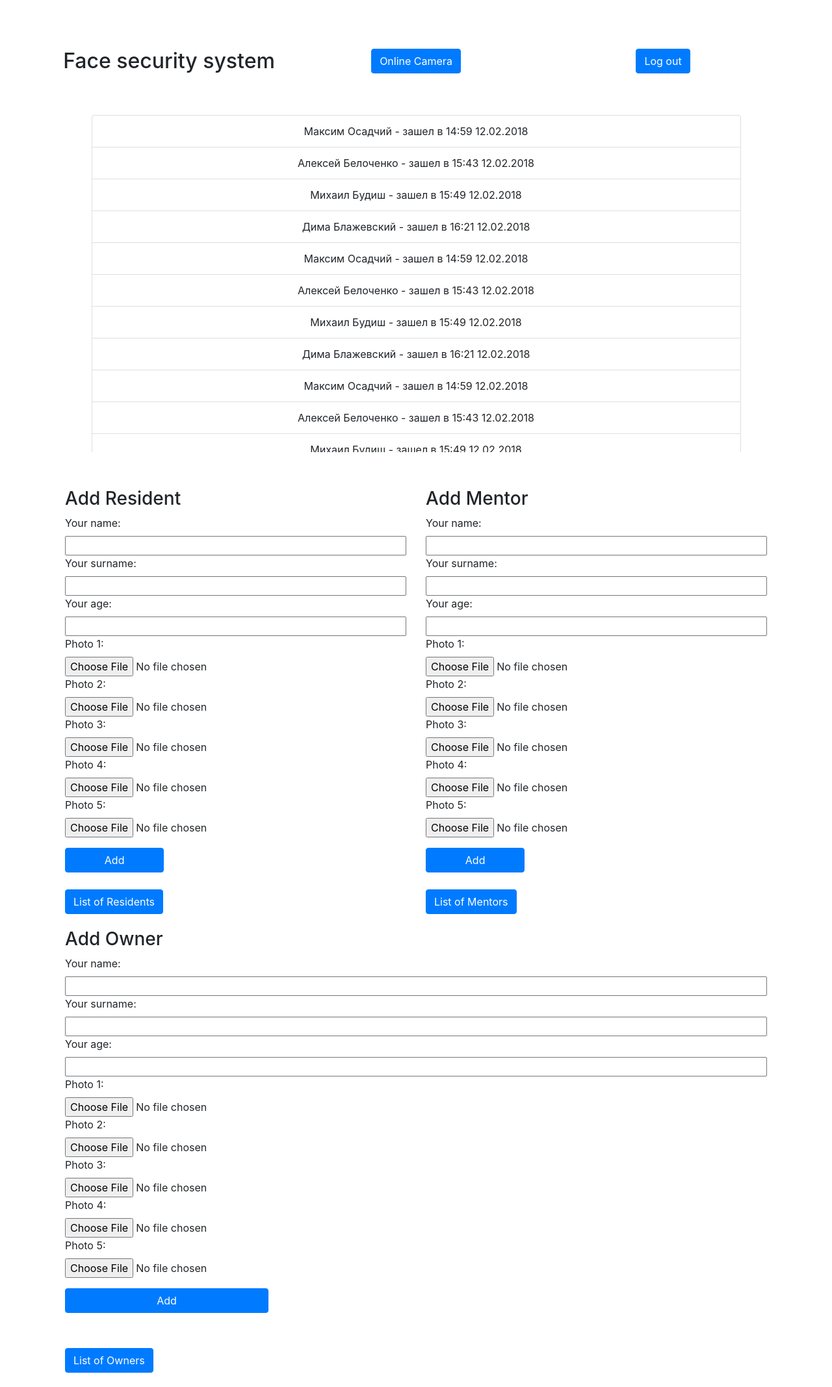
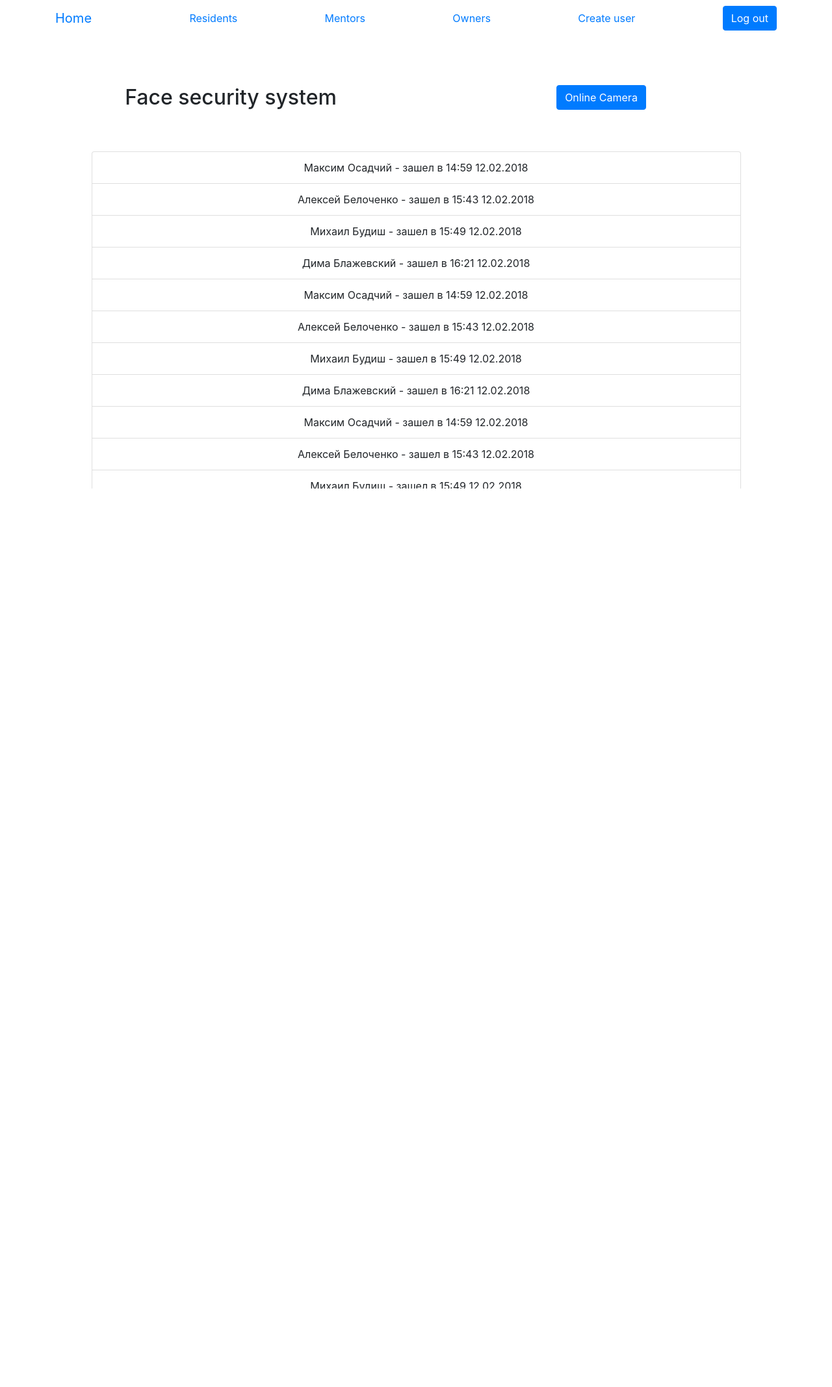
Before and after one commit to AtomSpaceTeam/face-recognition, a Django app: page / in a window 1280 px wide. Shown: the whole page at 65% size. After the commit the page ends 752 px from the top, so only its background shows below. Run offline with Django 3.2, Linux system fonts and the light colour scheme; a user stored in the database is signed in; some libraries are stand-ins or nearby versions.

Commit message:
Created User model and deleted other, added navbar

```diff
--- a/App/login/templates/base.html
+++ b/App/login/templates/base.html
@@ -10,6 +10,18 @@
     <link rel="stylesheet" media="all" href="{% static 'css/base.css' %}" type="text/css">
 </head>
 <body>
+    {% if user.is_authenticated %}
+        <nav class="navbar navbar-default navbar-fixed-top">
+            <div class="container">
+                <div class="navbar-brand"> <a class="navbar-link" href="{% url 'index' %}">Home</a> </div>
+                <a href="{% url 'list_residents' %}"> Residents </a>
+                <a href="{% url 'list_mentors' %}"> Mentors </a>
+                <a href="{% url 'list_owners' %}"> Owners </a>
+                <a href="{% url 'create_user' %}"> Create user </a>
+                <a href="{% url 'logout' %}"><button class="btn btn-primary" type="submit" >Log out</button></a>
+            </div>
+        </nav>
+    {% endif %}
     {% block content %}
     {% endblock %}
 </body>
--- a/App/login/templates/home/index.html
+++ b/App/login/templates/home/index.html
@@ -11,13 +11,6 @@
                     <div>
                         <a style="display: flex;justify-content: center;" href="{% url 'online_camera' %}">
                             <button class="btn btn-primary" type="submit" >Online Camera</button>
-                        </a>
-                    </div>
-                </div>
-                <div class="col-sm">
-                    <div>
-                        <a style="display: flex;justify-content: center;" href="{% url 'logout' %}">
-                            <button class="btn btn-primary" type="submit" >Log out</button>
                         </a>
                     </div>
                 </div>
@@ -45,48 +38,5 @@
                 </div>
             </div>
         </div>
-        <div class="container">
-            <div class="row">
-                <div class="col-sm" style="margin-bottom: 2%;">
-                    <h3>Add Resident</h3>
-                    <div class='register-block'>
-                        <form style="display:grid;" action="" method="post">
-                        {% csrf_token %}
-                        {{ form_resident }}
-                        <input style="width: 29%;margin-top: 1em;" type="submit" value="Add" class="btn btn-primary">
-                        </form>
-                        <a href="{% url 'list_residents' %}">
-                            <button style='margin-top:5%' class="btn btn-primary" type="submit" >List of Residents</button>
-                        </a>
-                    </div>
-                </div>
-                <div class="col-sm" style="margin-bottom: 2%;">
-                    <h3>Add Mentor</h3>
-                    <div class='register-block'>
-                        <form style="display:grid;" action="" method="post">
-                        {% csrf_token %}
-                        {{ form_mentor }}
-                        <input style="width: 29%;margin-top: 1em;" type="submit" value="Add" class="btn btn-primary">
-                        </form>
-                        <a href="{% url 'list_mentors' %}">
-                            <button style='margin-top:5%' class="btn btn-primary" type="submit" >List of Mentors</button>
-                        </a>
-                    </div>
-                </div>
-                <div class="col-sm" style="margin-bottom: 2%;">
-                    <h3>Add Owner</h3>
-                    <div class='register-block'>
-                        <form style="display:grid;" action="" method="post">
-                        {% csrf_token %}
-                        {{ form_owner }}
-                        <input style="width: 29%;margin-top: 1em;" type="submit" value="Add" class="btn btn-primary">
-                        </form>
-                        <a href="{% url 'list_owners' %}">
-                            <button style='margin-top:5%' class="btn btn-primary" type="submit" >List of Owners</button>
-                        </a>
-                    </div>
-                </div>
-            </div>
-        </div>
     </div>
 {% endblock %}
--- a/App/login/urls.py
+++ b/App/login/urls.py
@@ -12,7 +12,7 @@ urlpatterns = [
     path('mentors', views.list_mentors, name='list_mentors'),
     path('owners', views.list_owners, name='list_owners'),
     path('camera', views.online_camera, name='online_camera'),
-    path('login/', auth_views.LoginView.as_view(template_name='login/login.html')),
+    path('login/', auth_views.LoginView.as_view(template_name='login/index.html')),
     path('logout', views.logout, name='logout'),
     path('test', views.test, name='test'),
     path('create_user', views.create_user, name='create_user'),
--- a/App/login/views.py
+++ b/App/login/views.py
@@ -4,59 +4,56 @@ from django.contrib.auth.decorators import login_required
 from django.contrib.auth import logout as django_logout
 # import datetime
 import os
-from django.http import StreamingHttpResponse
-from .models import Resident, Mentor, Owner, User
-from .forms import ResidentForm, MentorForm, OwnerForm, UserForm
+from .models import User
+from .forms import UserForm
 
 @login_required
 def index(request):
-    if request.method == 'POST':
-        resident_form = ResidentForm(request.POST, request.FILES)
-        mentor_form = MentorForm(request.POST, request.FILES)
-        owner_form = OwnerForm(request.POST, request.FILES)
-        print(request.FILES)
-        if resident_form.is_valid():
-            post = Resident()
-            post.name = request.POST['name']
-            post.surname = request.POST['surname']
-            post.age = request.POST['age']
-            post.photo_1 = request.FILES['photo_1']
-            post.photo_2 = request.FILES['photo_2']
-            post.photo_3 = request.FILES['photo_3']
-            post.photo_4 = request.FILES['photo_4']
-            post.photo_5 = request.FILES['photo_5']
-            settings.MEDIA_ROOT = os.path.join(settings.BASE_DIR, f'media/residents/{post.name} {post.surname}')
-            post.save()
-            return HttpResponseRedirect('/residents/')
-        if mentor_form.is_valid():
-            post = Mentor()
-            post.name = request.POST['name']
-            post.surname = request.POST['surname']
-            post.age = request.POST['age']
-            post.photo_1 = request.FILES['photo_1']
-            post.photo_2 = request.FILES['photo_2']
-            post.photo_3 = request.FILES['photo_3']
-            post.photo_4 = request.FILES['photo_4']
-            post.photo_5 = request.FILES['photo_5']
-            settings.MEDIA_ROOT = os.path.join(settings.BASE_DIR, f'media/mentors/{post.name} {post.surname}')
-            post.save()
-            return HttpResponseRedirect('/mentors/')
-        if owner_form.is_valid():
-            post = Owner()
-            post.name = request.POST['name']
-            post.surname = request.POST['surname']
-            post.age = request.POST['age']
-            post.photo_1 = request.FILES['photo_1']
-            post.photo_2 = request.FILES['photo_2']
-            post.photo_3 = request.FILES['photo_3']
-            post.photo_4 = request.FILES['photo_4']
-            post.photo_5 = request.FILES['photo_5']
-            settings.MEDIA_ROOT = os.path.join(settings.BASE_DIR, f'media/owners/{post.name} {post.surname}')
-            post.save()
-            return HttpResponseRedirect('/owners/')
-        # print(request.POST['name'])
-    else:
-        return render(request, 'home/index.html', {'form_resident': ResidentForm(), 'form_mentor': MentorForm(), 'form_owner': OwnerForm()})
+    # if request.method == 'POST':
+    #     resident_form = ResidentForm(request.POST, request.FILES)
+    #     mentor_form = MentorForm(request.POST, request.FILES)
+    #     owner_form = OwnerForm(request.POST, request.FILES)
+    #     print(request.FILES)
+    #     if resident_form.is_valid():
+    #         post = Resident()
+    #         post.name = request.POST['name']
+    #         post.surname = request.POST['surname']
+    #         post.age = request.POST['age']
+    #         post.photo_1 = request.FILES['photo_1']
+    #         post.photo_2 = request.FILES['photo_2']
+    #         post.photo_3 = request.FILES['photo_3']
+    #         post.photo_4 = request.FILES['photo_4']
+    #         post.photo_5 = request.FILES['photo_5']
+    #         settings.MEDIA_ROOT = os.path.join(settings.BASE_DIR, f'media/residents/{post.name} {post.surname}')
+    #         post.save()
+    #         return HttpResponseRedirect('/residents/')
+    #     if mentor_form.is_valid():
+    #         post = Mentor()
+    #         post.name = request.POST['name']
+    #         post.surname = request.POST['surname']
+    #         post.age = request.POST['age']
+    #         post.photo_1 = request.FILES['photo_1']
+    #         post.photo_2 = request.FILES['photo_2']
+    #         post.photo_3 = request.FILES['photo_3']
+    #         post.photo_4 = request.FILES['photo_4']
+    #         post.photo_5 = request.FILES['photo_5']
+    #         settings.MEDIA_ROOT = os.path.join(settings.BASE_DIR, f'media/mentors/{post.name} {post.surname}')
+    #         post.save()
+    #         return HttpResponseRedirect('/mentors/')
+    #     if owner_form.is_valid():
+    #         post = Owner()
+    #         post.name = request.POST['name']
+    #         post.surname = request.POST['surname']
+    #         post.age = request.POST['age']
+    #         post.photo_1 = request.FILES['photo_1']
+    #         post.photo_2 = request.FILES['photo_2']
+    #         post.photo_3 = request.FILES['photo_3']
+    #         post.photo_4 = request.FILES['photo_4']
+    #         post.photo_5 = request.FILES['photo_5']
+    #         settings.MEDIA_ROOT = os.path.join(settings.BASE_DIR, f'media/owners/{post.name} {post.surname}')
+    #         post.save()
+    #         return HttpResponseRedirect('/owners/')
+        return render(request, 'home/index.html')
 
 def test(request):
     if request.method == 'GET':
@@ -80,17 +77,17 @@ def test(request):
 
 @login_required
 def list_residents(request):
-    residents_list = Resident.objects.all()
+    residents_list = User.objects.filter(status='resident')
     return render(request, 'users/index.html', {'list_residents': residents_list})
 
 @login_required
 def list_mentors(request):
-    mentors_list = Mentor.objects.all()
+    mentors_list = User.objects.filter(status='mentor')
     return render(request, 'users/index.html', {'list_mentors': mentors_list})
 
 @login_required
 def list_owners(request):
-    owners_list = Owner.objects.all()
+    owners_list = User.objects.filter(status='owner')
     return render(request, 'users/index.html', {'list_owners': owners_list})
 
 @login_required
@@ -103,21 +100,20 @@ def create_user(request):
     if request.method == 'POST':
         f = UserForm(request.POST, request.FILES)
         if f.is_valid():
-            if f.status == 'resident':
-                user = User()
-                user.name = request.POST['name']
-                user.surname = request.POST['surname']
-                user.age = request.POST['age']
-                user.status = request.POST['status']
-                user.photo_1 = request.FILES['photo_1']
-                user.photo_2 = request.FILES['photo_2']
-                user.photo_3 = request.FILES['photo_3']
-                user.photo_4 = request.FILES['photo_4']
-                user.photo_5 = request.FILES['photo_5']
-                settings.MEDIA_ROOT = os.path.join(settings.BASE_DIR, f'media/residents/{user.name} {user.surname}')
-                user.save()
-                settings.MEDIA_ROOT = os.path.join(settings.BASE_DIR, 'media')
-        return HttpResponseRedirect('/mentors')
+            user = User()
+            user.name = request.POST['name']
+            user.surname = request.POST['surname']
+            user.age = request.POST['age']
+            user.status = request.POST['status']
+            user.photo_1 = request.FILES['photo_1']
+            user.photo_2 = request.FILES['photo_2']
+            user.photo_3 = request.FILES['photo_3']
+            user.photo_4 = request.FILES['photo_4']
+            user.photo_5 = request.FILES['photo_5']
+            settings.MEDIA_ROOT = os.path.join(settings.BASE_DIR, f'media/{user.status}s/{user.name} {user.surname}')
+            user.save()
+            settings.MEDIA_ROOT = os.path.join(settings.BASE_DIR, 'media')
+        return HttpResponseRedirect(f'/{user.status}s')
 
 @login_required
 def logout(request):
```
Also changed, not shown: App/db.sqlite3, App/media/residents/Maximka Osadchiy/2.jpg (deleted), App/media/residents/Maximka Osadchiy/5.jpg (deleted), App/media/residents/Maximka Osadchiy/6.jpg (deleted), App/media/residents/Maximka Osadchiy/Ilustrasi-seorang-astronot-dok.Civilized.Life_.jpg (deleted), App/media/residents/Maximka Osadchiy/astronaut.png (deleted), App/media/residents/Misha Budish/AtomSpacelogosign.png (deleted), App/media/residents/Misha Budish/gora_nebo_zakat_125061_1920x1080.jpg (deleted), App/media/residents/Misha Budish/image_4955_1e-Elon-Musk-Mars.jpg (deleted), App/media/residents/Misha Budish/kosmodrom_shattl_raketa_61018_1920x1080.jpg (deleted), App/media/residents/Misha Budish/photo_2018-10-20_12-09-22.jpg (deleted), 1 other file.
